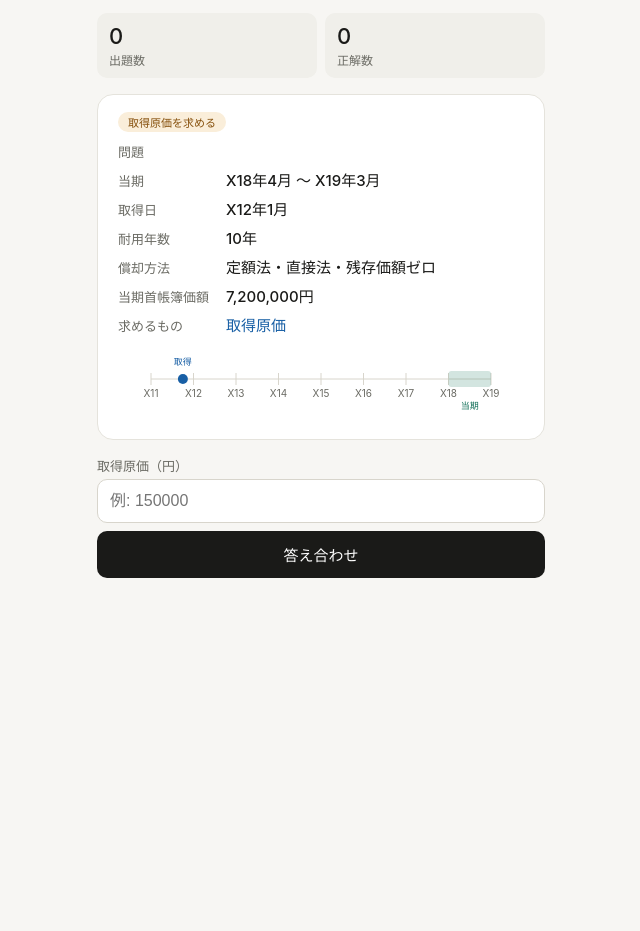
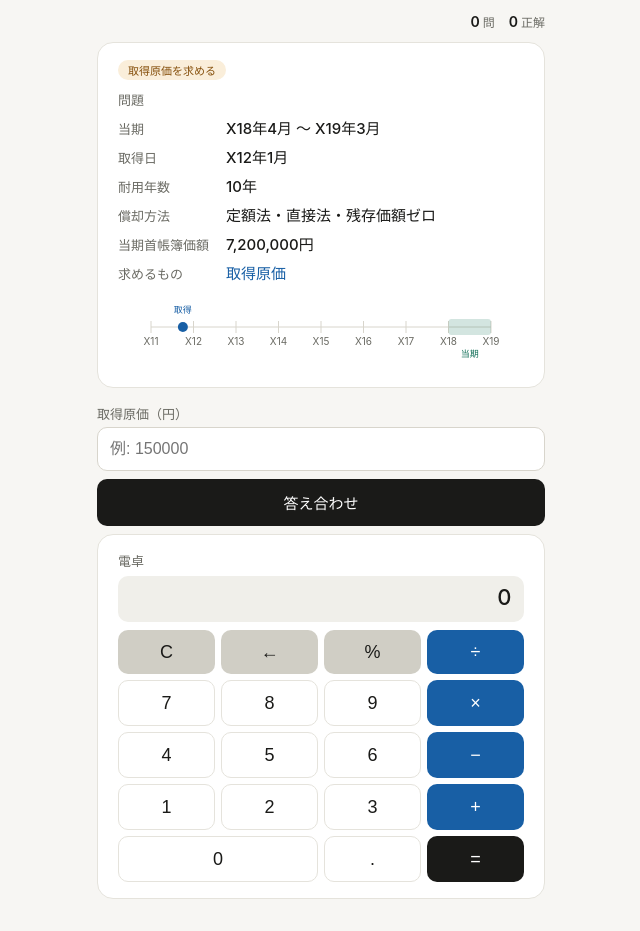
Before and after one commit to clippa-ceal/depreciation_drill, a plain HTML site: page index.html in a window 1280 px wide. Shown: the part 45-976 px from the top of the page, without its empty margins (319-959 px from the left). Before the commit the page ends 800 px from the top, so only its background shows below. Drawn offline with Linux system fonts and the light colour scheme.

Commit message:
電卓を下部に追加、正解数表示をコンパクトに変更
Co-Authored-By: Claude Sonnet 4.6 <noreply@anthropic.com>

```diff
--- a/index.html
+++ b/index.html
@@ -40,10 +40,19 @@ svg.timeline{display:block;min-width:340px}
 .result-ng{background:#FCEBEB;border:0.5px solid #F0C5C5;border-radius:var(--radius-md);padding:10px 14px;margin-bottom:8px;font-size:14px;color:#A32D2D}
 .explain{background:var(--color-bg-secondary);border-radius:var(--radius-md);padding:10px 14px;font-size:13px;color:var(--color-text2);margin-bottom:8px;line-height:1.8}
 .step{font-weight:500;color:var(--color-text);font-size:13px;margin-top:6px}
-.stat-grid{display:grid;grid-template-columns:repeat(2,minmax(0,1fr));gap:8px;margin-bottom:1rem}
-.stat{background:var(--color-bg-secondary);border-radius:var(--radius-md);padding:10px 12px}
-.stat .n{font-size:22px;font-weight:500;color:var(--color-text)}
-.stat .l{font-size:12px;color:var(--color-text2);margin-top:2px}
+.stat-grid{display:flex;gap:14px;margin-bottom:0.75rem;justify-content:flex-end}
+.stat{background:transparent;padding:0;display:flex;align-items:baseline;gap:3px}
+.stat .n{font-size:14px;font-weight:600;color:var(--color-text)}
+.stat .l{font-size:12px;color:var(--color-text2)}
+.calc-display{background:var(--color-bg-secondary);border-radius:var(--radius-md);padding:8px 12px;font-size:22px;font-weight:500;text-align:right;margin-bottom:8px;min-height:46px;overflow:hidden;white-space:nowrap;letter-spacing:0.02em}
+.calc-grid{display:grid;grid-template-columns:repeat(4,1fr);gap:6px}
+.calc-btn{width:auto;margin:0;font-size:18px;padding:13px 4px;border-radius:var(--radius-md);border:none;cursor:pointer;font-weight:400;line-height:1}
+.calc-btn:active{opacity:0.75}
+.calc-btn-num{background:var(--color-card);border:0.5px solid var(--color-border);color:var(--color-text)}
+.calc-btn-op{background:#185FA5;color:#fff}
+.calc-btn-fn{background:#D0CEC5;color:var(--color-text)}
+.calc-btn-eq{background:var(--color-text);color:#fff}
+.calc-btn-wide{grid-column:span 2}
 .type-badge{display:inline-block;font-size:11px;padding:2px 10px;border-radius:999px;margin-bottom:10px;font-weight:500}
 .type-b{background:#EAF3DE;color:#3B6D11}
 .type-c{background:#FAEEDA;color:#854F0B}
@@ -53,8 +62,8 @@ svg.timeline{display:block;min-width:340px}
 <div id="app">
   <h1>減価償却ドリル</h1>
   <div class="stat-grid">
-    <div class="stat"><div class="n" id="s-total">0</div><div class="l">出題数</div></div>
-    <div class="stat"><div class="n" id="s-correct">0</div><div class="l">正解数</div></div>
+    <div class="stat"><span class="n" id="s-total">0</span><span class="l">問</span></div>
+    <div class="stat"><span class="n" id="s-correct">0</span><span class="l">正解</span></div>
   </div>
   <div class="card">
     <div id="type-badge-wrap"></div>
@@ -69,6 +78,31 @@ svg.timeline{display:block;min-width:340px}
   </div>
   <div id="result-area"></div>
   <button id="btn-next" style="display:none" onclick="nextQ()">次の問題 →</button>
+  <div class="card" style="margin-top:0.25rem">
+    <div class="label" style="margin-bottom:6px">電卓</div>
+    <div id="calc-disp" class="calc-display">0</div>
+    <div class="calc-grid">
+      <button class="calc-btn calc-btn-fn" onclick="calcIn('C')">C</button>
+      <button class="calc-btn calc-btn-fn" onclick="calcIn('←')">←</button>
+      <button class="calc-btn calc-btn-fn" onclick="calcIn('%')">%</button>
+      <button class="calc-btn calc-btn-op" onclick="calcIn('÷')">÷</button>
+      <button class="calc-btn calc-btn-num" onclick="calcIn('7')">7</button>
+      <button class="calc-btn calc-btn-num" onclick="calcIn('8')">8</button>
+      <button class="calc-btn calc-btn-num" onclick="calcIn('9')">9</button>
+      <button class="calc-btn calc-btn-op" onclick="calcIn('×')">×</button>
+      <button class="calc-btn calc-btn-num" onclick="calcIn('4')">4</button>
+      <button class="calc-btn calc-btn-num" onclick="calcIn('5')">5</button>
+      <button class="calc-btn calc-btn-num" onclick="calcIn('6')">6</button>
+      <button class="calc-btn calc-btn-op" onclick="calcIn('-')">−</button>
+      <button class="calc-btn calc-btn-num" onclick="calcIn('1')">1</button>
+      <button class="calc-btn calc-btn-num" onclick="calcIn('2')">2</button>
+      <button class="calc-btn calc-btn-num" onclick="calcIn('3')">3</button>
+      <button class="calc-btn calc-btn-op" onclick="calcIn('+')">+</button>
+      <button class="calc-btn calc-btn-num calc-btn-wide" onclick="calcIn('0')">0</button>
+      <button class="calc-btn calc-btn-num" onclick="calcIn('.')">.</button>
+      <button class="calc-btn calc-btn-eq" onclick="calcIn('=')">=</button>
+    </div>
+  </div>
 </div>
 
 <script>
@@ -266,6 +300,30 @@ function nextQ(){
 newQ();
 document.getElementById('ans-input').addEventListener('keydown',e=>{if(e.key==='Enter')checkAnswer();});
 
+const cs={disp:'0',prev:null,op:null,fresh:true};
+function calcIn(v){
+  const s=cs;
+  if(v==='C'){s.disp='0';s.prev=null;s.op=null;s.fresh=true;}
+  else if(v==='←'){s.disp=s.disp.length>1?s.disp.slice(0,-1):'0';}
+  else if(v==='.'){if(s.fresh){s.disp='0.';s.fresh=false;}else if(!s.disp.includes('.'))s.disp+='.'; }
+  else if('0123456789'.includes(v)){
+    if(s.fresh){s.disp=v==='0'?'0':v;s.fresh=false;}
+    else s.disp=s.disp==='0'?v:s.disp+v;
+  }else if(v==='%'){
+    s.disp=String(parseFloat(s.disp)/100);s.fresh=true;
+  }else if(['+','-','×','÷'].includes(v)){
+    if(!s.fresh&&s.op!==null){s.prev=calcDo(s.prev,parseFloat(s.disp),s.op);s.disp=numStr(s.prev);}
+    else{s.prev=parseFloat(s.disp);}
+    s.op=v;s.fresh=true;
+  }else if(v==='='){
+    if(s.op!==null){const r=calcDo(s.prev,parseFloat(s.disp),s.op);s.disp=numStr(r);s.prev=null;s.op=null;s.fresh=true;}
+  }
+  document.getElementById('calc-disp').textContent=fmtDisp(s.disp);
+}
+function calcDo(a,b,op){if(op==='+')return a+b;if(op==='-')return a-b;if(op==='×')return a*b;if(op==='÷')return b?a/b:0;return b;}
+function numStr(n){return String(Math.round(n*1e9)/1e9);}
+function fmtDisp(s){const[i,d]=s.split('.');const f=i.replace(/\B(?=(\d{3})+(?!\d))/g,',');return d!==undefined?f+'.'+d:f;}
+
 // PWA: service worker 登録
 if('serviceWorker' in navigator){
   window.addEventListener('load',()=>{
```
